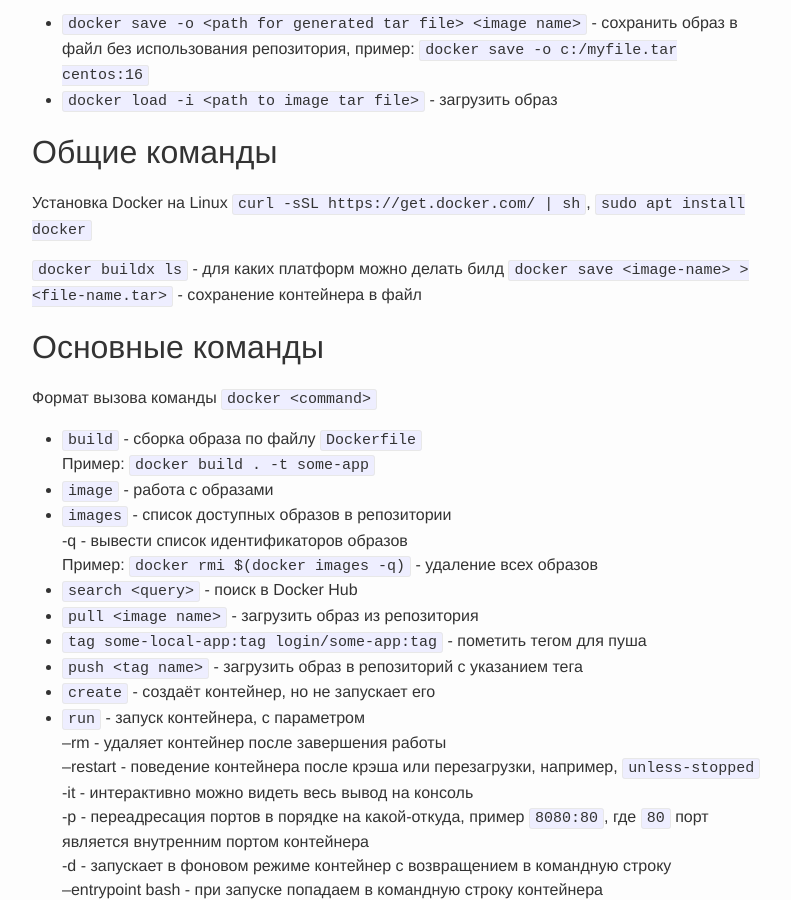
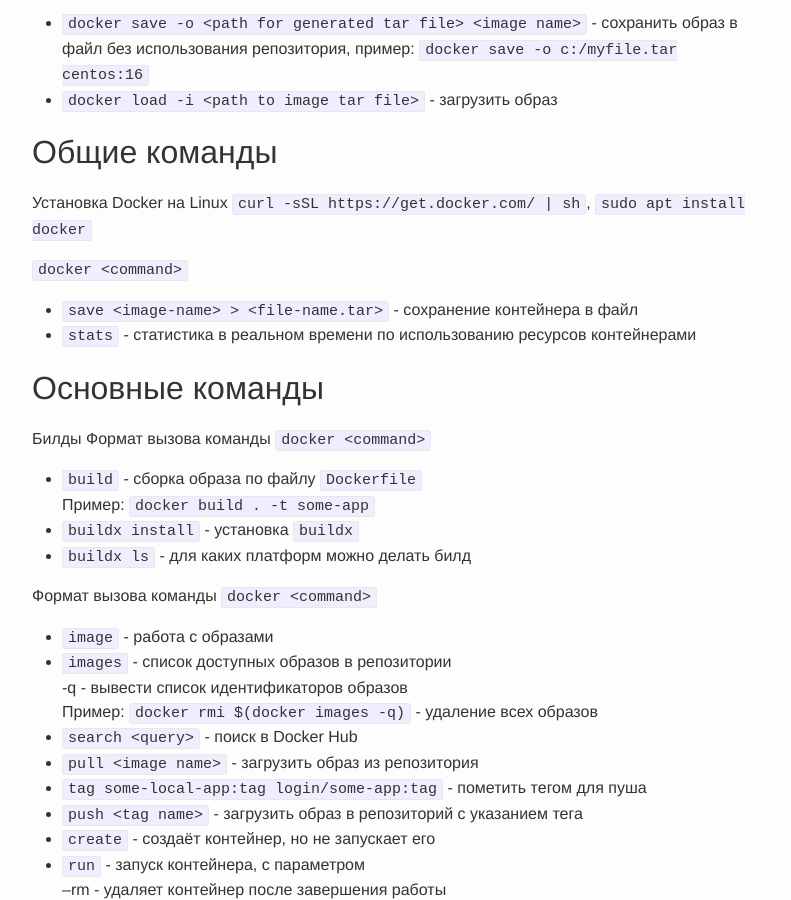
Before and after one commit to qshZone/qshzone.github.io, a Jekyll site: the page built from shorts/docker.md, in a window 1280 px wide and 900 px high, scrolled down 1117 px. Shown: the whole window, without its empty margins (238-1029 px from the left). Built offline with Jekyll 4.4.1, drawn with Linux system fonts in a browser that asks for light colours.

Commit message:
Дополнения в постах докер и гит

```diff
--- a/shorts/docker.md
+++ b/shorts/docker.md
@@ -49,15 +49,23 @@
 
 Установка Docker на Linux `curl -sSL https://get.docker.com/ | sh`, `sudo apt install docker`
 
-`docker buildx ls` - для каких платформ можно делать билд
-`docker save <image-name> > <file-name.tar>` - сохранение контейнера в файл
+`docker <command>`
+- `save <image-name> > <file-name.tar>` - сохранение контейнера в файл
+- `stats` - статистика в реальном времени по использованию ресурсов контейнерами
 
 
 ## Основные команды
 
+Билды
 Формат вызова команды `docker <command>`
 - `build` - сборка образа по файлу `Dockerfile`
 Пример: `docker build . -t some-app`
+ - `buildx install` - установка `buildx`
+ - `buildx ls` - для каких платформ можно делать билд
+
+
+
+Формат вызова команды `docker <command>`
 - `image` - работа с образами
 - `images` - список доступных образов в репозитории
 -q - вывести список идентификаторов образов
```
Also changed, not shown: shorts/git.md (+2 -3 lines).
